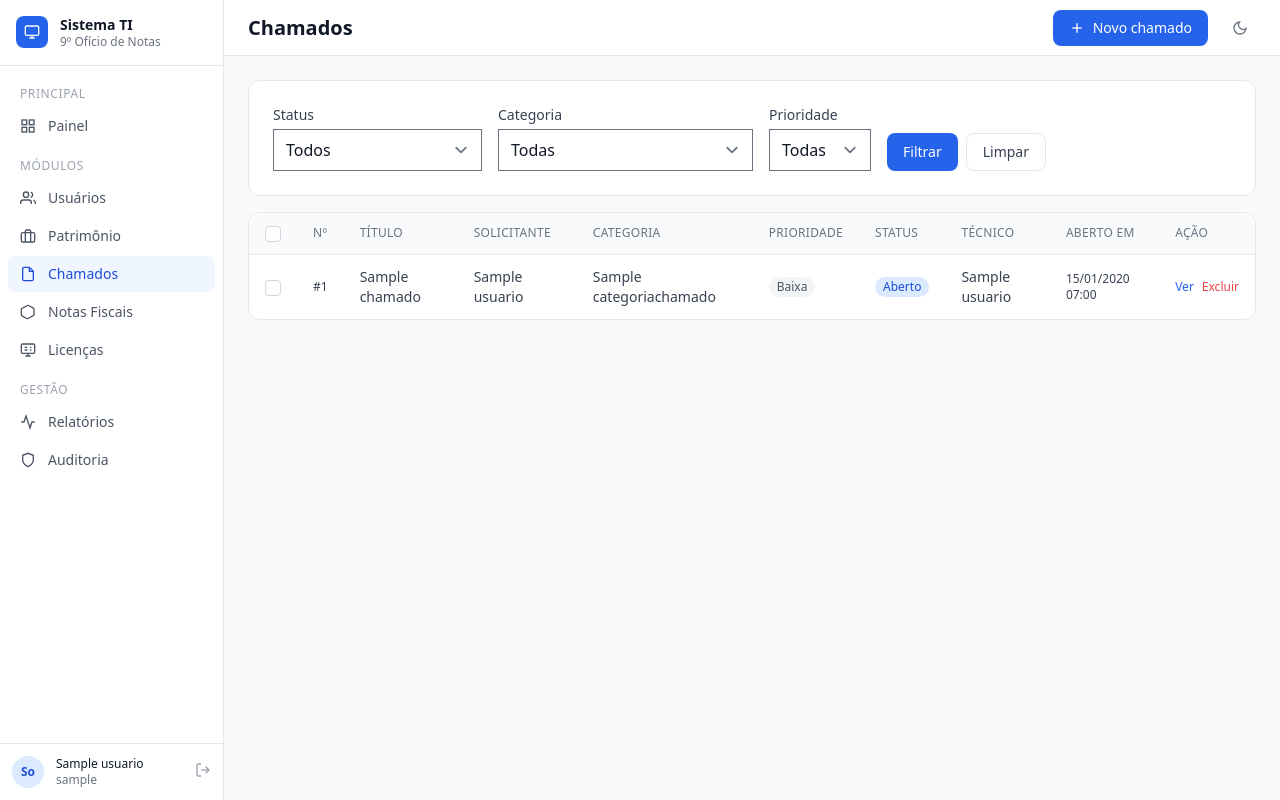
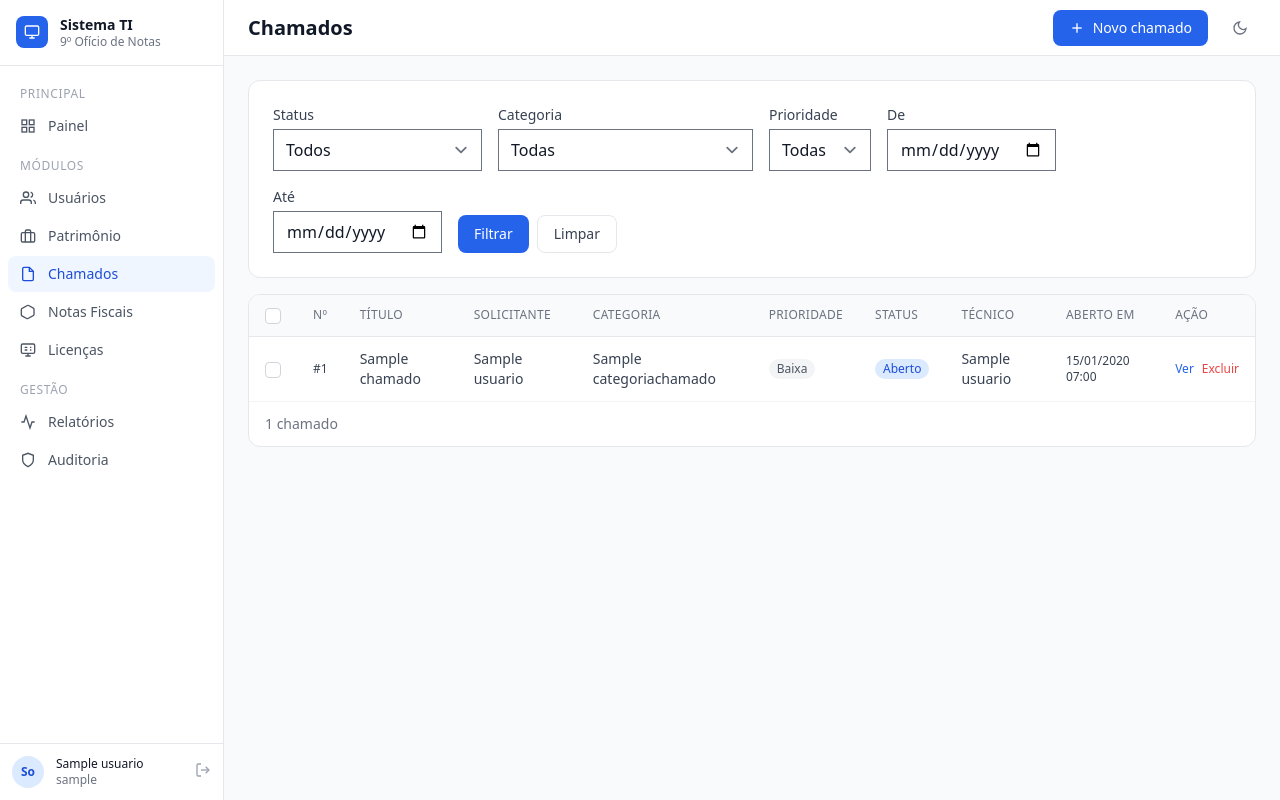
Before and after one commit to Quitite501/gestao_informatica, a Django app: page /chamados/ in a window 1280 px wide. Run offline with Django 5.2, Linux system fonts and the light colour scheme; a user stored in the database is signed in; tables that the repository leaves empty hold one stand-in row (values such as "Sample post").

Commit message:
Chamados: paginacao, filtro por periodo e notificacao de novos chamados

```diff
--- a/chamados/forms.py
+++ b/chamados/forms.py
@@ -27,6 +27,16 @@ class ChamadoFiltroForm(forms.Form):
     prioridade = forms.ChoiceField(
         choices=[("", "Todas")] + Chamado.PRIORIDADE_CHOICES,
         required=False,
+    )
+    data_inicio = forms.DateField(
+        required=False,
+        widget=forms.DateInput(attrs={"type": "date"}),
+        label="De",
+    )
+    data_fim = forms.DateField(
+        required=False,
+        widget=forms.DateInput(attrs={"type": "date"}),
+        label="Até",
     )
 
 
--- a/chamados/urls.py
+++ b/chamados/urls.py
@@ -5,6 +5,7 @@ urlpatterns = [
     path("chamados/", views.chamado_lista, name="chamado_lista"),
     path("chamados/novo/", views.chamado_novo, name="chamado_novo"),
     path("chamados/excluir/", views.chamado_excluir_multiplos, name="chamado_excluir_multiplos"),
+    path("chamados/novos/", views.chamado_check_novos, name="chamado_check_novos"),
     path("chamados/<int:pk>/", views.chamado_detalhe, name="chamado_detalhe"),
     path("chamados/<int:pk>/atender/", views.chamado_atender, name="chamado_atender"),
     path("chamados/<int:pk>/acao/", views.chamado_registrar_acao, name="chamado_registrar_acao"),
--- a/chamados/views.py
+++ b/chamados/views.py
@@ -3,7 +3,6 @@ from django.core.exceptions import PermissionDenied
 from django.core.paginator import Paginator
 from django.shortcuts import render, redirect, get_object_or_404
 from django.utils import timezone
-from django.http import JsonResponse
 
 from auditoria.models import RegistroAuditoria
 from .forms import ChamadoForm, ChamadoFiltroForm, ChamadoEncerramentoForm, AcaoChamadoForm
@@ -34,6 +33,10 @@ def chamado_lista(request):
             chamados = chamados.filter(categoria=form_filtro.cleaned_data["categoria"])
         if form_filtro.cleaned_data.get("prioridade"):
             chamados = chamados.filter(prioridade=form_filtro.cleaned_data["prioridade"])
+        if form_filtro.cleaned_data.get("data_inicio"):
+            chamados = chamados.filter(criado_em__date__gte=form_filtro.cleaned_data["data_inicio"])
+        if form_filtro.cleaned_data.get("data_fim"):
+            chamados = chamados.filter(criado_em__date__lte=form_filtro.cleaned_data["data_fim"])
 
     paginator = Paginator(chamados, 15)
     page_number = request.GET.get("page")
@@ -61,29 +64,6 @@ def chamado_detalhe(request, pk):
 
 
 @login_required
-def chamado_acoes_json(request, pk):
-    chamado = get_object_or_404(Chamado, pk=pk)
-    acoes = chamado.acoes.select_related("autor").prefetch_related("anexos").all()
-    data = {
-        "total_acoes": acoes.count(),
-        "acoes": [
-            {
-                "pk": a.pk,
-                "autor": a.autor.nome_completo,
-                "criado_em": a.criado_em.strftime("%d/%m/%Y %H:%M"),
-                "descricao": a.descricao,
-                "anexos": [
-                    {"nome": ax.nome_original or ax.arquivo.name, "url": ax.arquivo.url}
-                    for ax in a.anexos.all()
-                ],
-            }
-            for a in acoes
-        ],
-    }
-    return JsonResponse(data)
-
-
-@login_required
 @permission_required("chamados.can_manage_chamados", raise_exception=True)
 def chamado_novo(request):
     form = ChamadoForm(request.POST or None)
@@ -104,7 +84,7 @@ def chamado_novo(request):
         registrar_auditoria(request, RegistroAuditoria.ACAO_CRIACAO, chamado.pk,
             f"Chamado #{chamado.pk} criado: {chamado.titulo}")
 
-        return redirect("chamado_detalhe", pk=chamado.pk)
+        return redirect("chamado_lista")
 
     return render(request, "chamados/chamado_form.html",
         {"form": form, "titulo": "Novo Chamado"})
@@ -243,3 +223,18 @@ def chamado_excluir_multiplos(request):
             chamados.delete()
 
     return redirect("chamado_lista")
+
+
+from django.http import JsonResponse
+
+@login_required
+def chamado_check_novos(request):
+    ultimo_pk = int(request.GET.get("ultimo_pk", 0))
+    novos = Chamado.objects.filter(pk__gt=ultimo_pk).order_by("-pk")
+    total = novos.count()
+    novo_pk = novos.first().pk if novos.exists() else ultimo_pk
+    return JsonResponse({
+        "novo_chamado": total > 0,
+        "total_novos": total,
+        "novo_pk": novo_pk,
+    })
--- a/static/css/output.css
+++ b/static/css/output.css
@@ -1428,6 +1428,22 @@ input[type="text"]:is(.dark *)::placeholder,
   position: static;
 }
 
+.fixed {
+  position: fixed;
+}
+
+.right-4 {
+  right: 1rem;
+}
+
+.top-4 {
+  top: 1rem;
+}
+
+.z-50 {
+  z-index: 50;
+}
+
 .col-span-2 {
   grid-column: span 2 / span 2;
 }
@@ -1711,6 +1727,10 @@ input[type="text"]:is(.dark *)::placeholder,
 
 .justify-between {
   justify-content: space-between;
+}
+
+.gap-1 {
+  gap: 0.25rem;
 }
 
 .gap-2 {
@@ -2185,14 +2205,16 @@ input[type="text"]:is(.dark *)::placeholder,
   text-decoration-line: underline;
 }
 
+.shadow-lg {
+  --tw-shadow: 0 10px 15px -3px rgb(0 0 0 / 0.1), 0 4px 6px -4px rgb(0 0 0 / 0.1);
+  --tw-shadow-colored: 0 10px 15px -3px var(--tw-shadow-color), 0 4px 6px -4px var(--tw-shadow-color);
+  box-shadow: var(--tw-ring-offset-shadow, 0 0 #0000), var(--tw-ring-shadow, 0 0 #0000), var(--tw-shadow);
+}
+
 .shadow-sm {
   --tw-shadow: 0 1px 2px 0 rgb(0 0 0 / 0.05);
   --tw-shadow-colored: 0 1px 2px 0 var(--tw-shadow-color);
   box-shadow: var(--tw-ring-offset-shadow, 0 0 #0000), var(--tw-ring-shadow, 0 0 #0000), var(--tw-shadow);
-}
-
-.filter {
-  filter: var(--tw-blur) var(--tw-brightness) var(--tw-contrast) var(--tw-grayscale) var(--tw-hue-rotate) var(--tw-invert) var(--tw-saturate) var(--tw-sepia) var(--tw-drop-shadow);
 }
 
 .transition-colors {
--- a/templates/chamados/chamado_lista.html
+++ b/templates/chamados/chamado_lista.html
@@ -16,7 +16,7 @@
 
   <!-- Filtros -->
   <div class="card">
-    <form method="get" class="flex flex-wrap items-end gap-4">
+    <form method="get" id="form-filtro" class="flex flex-wrap items-end gap-4">
       <div>
         <label class="form-label">Status</label>
         {{ form_filtro.status }}
@@ -28,6 +28,14 @@
       <div>
         <label class="form-label">Prioridade</label>
         {{ form_filtro.prioridade }}
+      </div>
+      <div>
+        <label class="form-label">De</label>
+        {{ form_filtro.data_inicio }}
+      </div>
+      <div>
+        <label class="form-label">Até</label>
+        {{ form_filtro.data_fim }}
       </div>
       <div class="flex gap-2">
         <button type="submit" class="btn-primary">Filtrar</button>
@@ -41,7 +49,7 @@
     <form method="post" action="{% url 'chamado_excluir_multiplos' %}" id="form-exclusao">
       {% csrf_token %}
 
-      {% if request.user.groups.filter.name == "Administrador" or perms.usuarios.change_usuario %}
+      {% if perms.usuarios.change_usuario %}
       <div id="barra-exclusao" class="hidden items-center justify-between px-4 py-2 bg-red-50 dark:bg-red-900/20 border-b border-red-200 dark:border-red-800">
         <span id="contador-selecionados" class="text-sm text-red-700 dark:text-red-300 font-medium"></span>
         <button type="submit" class="btn-danger text-xs py-1.5"
@@ -71,7 +79,7 @@
             <th>Ação</th>
           </tr>
         </thead>
-        <tbody>
+        <tbody id="tabela-chamados">
           {% for chamado in chamados %}
           <tr class="hover:bg-gray-50 dark:hover:bg-gray-800/50 transition-colors">
             {% if perms.usuarios.change_usuario %}
@@ -109,11 +117,52 @@
         </tbody>
       </table>
     </form>
+
+    <!-- Paginação -->
+    {% if page_obj.has_other_pages %}
+    <div class="flex items-center justify-between px-4 py-3 border-t border-gray-100 dark:border-gray-800">
+      <p class="text-sm text-gray-500 dark:text-gray-400">
+        Página {{ page_obj.number }} de {{ page_obj.paginator.num_pages }}
+        — {{ page_obj.paginator.count }} chamado{{ page_obj.paginator.count|pluralize }}
+      </p>
+      <div class="flex items-center gap-1">
+        {% if page_obj.has_previous %}
+        <a href="?{% if request.GET.urlencode %}{{ request.GET.urlencode }}&{% endif %}page={{ page_obj.previous_page_number }}"
+          class="btn-secondary py-1.5 px-3 text-xs">
+          <svg class="w-3.5 h-3.5" fill="none" stroke="currentColor" stroke-width="2" viewBox="0 0 24 24"><polyline points="15 18 9 12 15 6"/></svg>
+        </a>
+        {% endif %}
+
+        {% for num in page_obj.paginator.page_range %}
+          {% if page_obj.number == num %}
+          <span class="px-3 py-1.5 text-xs font-medium bg-blue-600 text-white rounded-lg">{{ num }}</span>
+          {% elif num > page_obj.number|add:"-3" and num < page_obj.number|add:"3" %}
+          <a href="?{% if request.GET.urlencode %}{{ request.GET.urlencode }}&{% endif %}page={{ num }}"
+            class="btn-secondary py-1.5 px-3 text-xs">{{ num }}</a>
+          {% endif %}
+        {% endfor %}
+
+        {% if page_obj.has_next %}
+        <a href="?{% if request.GET.urlencode %}{{ request.GET.urlencode }}&{% endif %}page={{ page_obj.next_page_number }}"
+          class="btn-secondary py-1.5 px-3 text-xs">
+          <svg class="w-3.5 h-3.5" fill="none" stroke="currentColor" stroke-width="2" viewBox="0 0 24 24"><polyline points="9 18 15 12 9 6"/></svg>
+        </a>
+        {% endif %}
+      </div>
+    </div>
+    {% else %}
+    <div class="px-4 py-3 border-t border-gray-100 dark:border-gray-800">
+      <p class="text-sm text-gray-500 dark:text-gray-400">
+        {{ page_obj.paginator.count }} chamado{{ page_obj.paginator.count|pluralize }}
+      </p>
+    </div>
+    {% endif %}
+
   </div>
-
 </div>
 
 <script>
+  // Checkboxes de exclusão
   const checkboxes = document.querySelectorAll('.checkbox-chamado');
   const selecionarTodos = document.getElementById('selecionar-todos');
   const barraExclusao = document.getElementById('barra-exclusao');
@@ -139,5 +188,43 @@
       atualizarBarra();
     });
   }
+
+  // Paginação preserva filtros — remove page do GET antes de reenviar
+  const formFiltro = document.getElementById('form-filtro');
+  if (formFiltro) {
+    formFiltro.addEventListener('submit', function () {
+      const pageInput = this.querySelector('[name="page"]');
+      if (pageInput) pageInput.remove();
+    });
+  }
+
+  // Atualização automática — verifica novos chamados a cada 30 segundos
+  let ultimoPk = {{ chamados.object_list.0.pk|default:0 }};
+
+  function verificarNovoChamado() {
+    fetch("{% url "chamado_check_novos" %}?ultimo_pk=" + ultimoPk)
+      .then(r => r.json())
+      .then(data => {
+        if (data.novo_chamado) {
+          mostrarNotificacao(data.total_novos);
+          ultimoPk = data.novo_pk;
+        }
+      })
+      .catch(() => {});
+  }
+
+  function mostrarNotificacao(total) {
+    const notif = document.createElement('div');
+    notif.className = 'fixed top-4 right-4 z-50 flex items-center gap-3 bg-blue-600 text-white px-4 py-3 rounded-xl shadow-lg text-sm font-medium cursor-pointer';
+    notif.innerHTML = `
+      <svg class="w-4 h-4 flex-shrink-0" fill="none" stroke="currentColor" stroke-width="2" viewBox="0 0 24 24"><path stroke-linecap="round" stroke-linejoin="round" d="M14.857 17.082a23.848 23.848 0 0 0 5.454-1.31A8.967 8.967 0 0 1 18 9.75V9A6 6 0 0 0 6 9v.75a8.967 8.967 0 0 1-2.312 6.022c1.733.64 3.56 1.085 5.455 1.31m5.714 0a24.255 24.255 0 0 1-5.714 0m5.714 0a3 3 0 1 1-5.714 0"/></svg>
+      <span>${total === 1 ? 'Novo chamado aberto' : total + ' novos chamados'}. Clique para atualizar.</span>
+    `;
+    notif.addEventListener('click', () => window.location.reload());
+    document.body.appendChild(notif);
+    setTimeout(() => notif.remove(), 15000);
+  }
+
+  setInterval(verificarNovoChamado, 30000);
 </script>
 {% endblock %}
```
Also changed, not shown: chamados/migrations/0003_alter_chamado_status.py (added), 2 other files.
